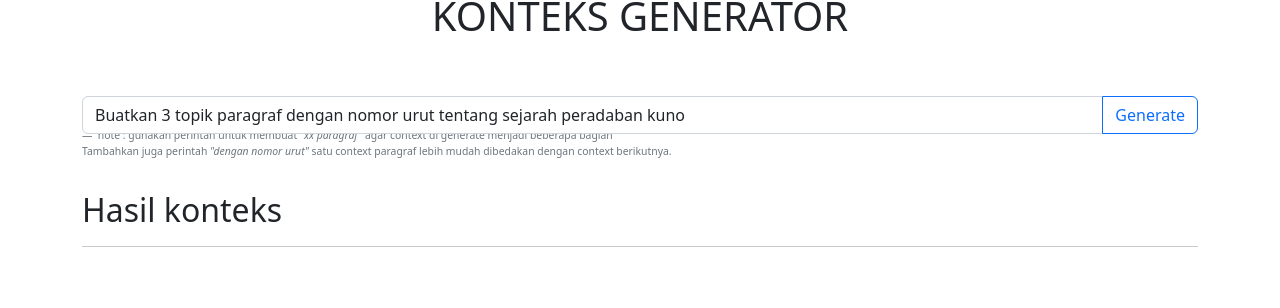
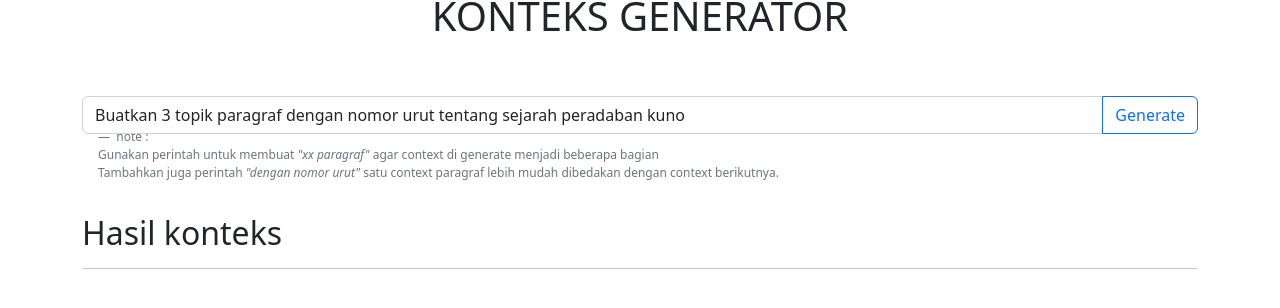
Before and after one commit to ndollem/playground, a website: page chat-gpt/context-generator.html in a window 1280 px wide. Shown: the part 90-398 px from the top of the page. Drawn offline with nearby package versions, Linux system fonts and the light colour scheme.

Commit message:
add chatgpt context gen

```diff
--- a/chat-gpt/context-generator.html
+++ b/chat-gpt/context-generator.html
@@ -31,8 +31,9 @@
             </div>
         </div>
         <div class="row mb-3">
-            <div class="blockquote-footer fw-light" style="font-size: .65em;">
-                <strong>note : </strong>gunakan perintah untuk membuat <strong><em>"xx paragraf"</em></strong> agar context di generate menjadi beberapa bagian<br />
+            <div class="blockquote-footer fw-light ms-3" style="font-size: .75em;">
+                <strong>note : </strong><br />
+                Gunakan perintah untuk membuat <strong><em>"xx paragraf"</em></strong> agar context di generate menjadi beberapa bagian<br />
                 Tambahkan juga perintah <strong><em>"dengan nomor urut"</em></strong> satu context paragraf lebih mudah dibedakan dengan context berikutnya.
             </div>
         </div>
```
